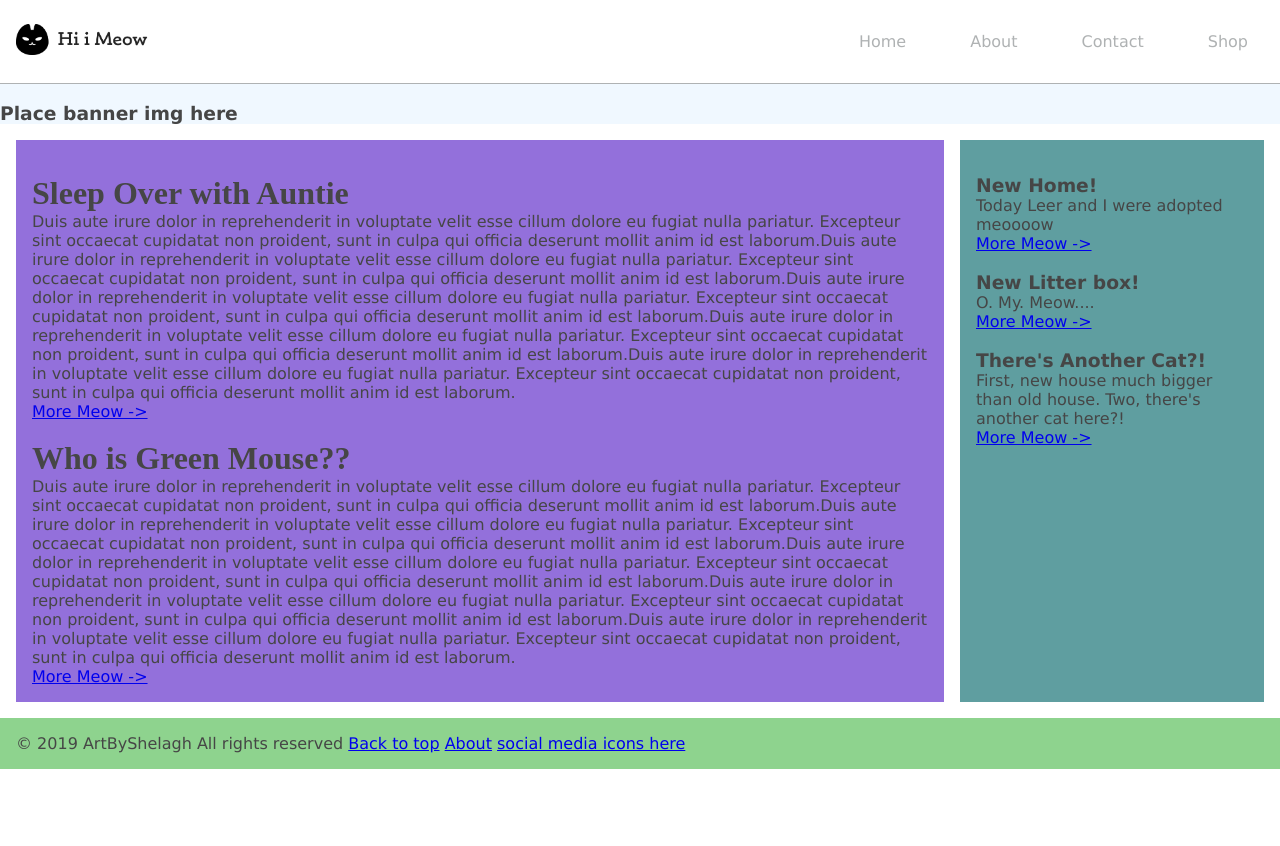
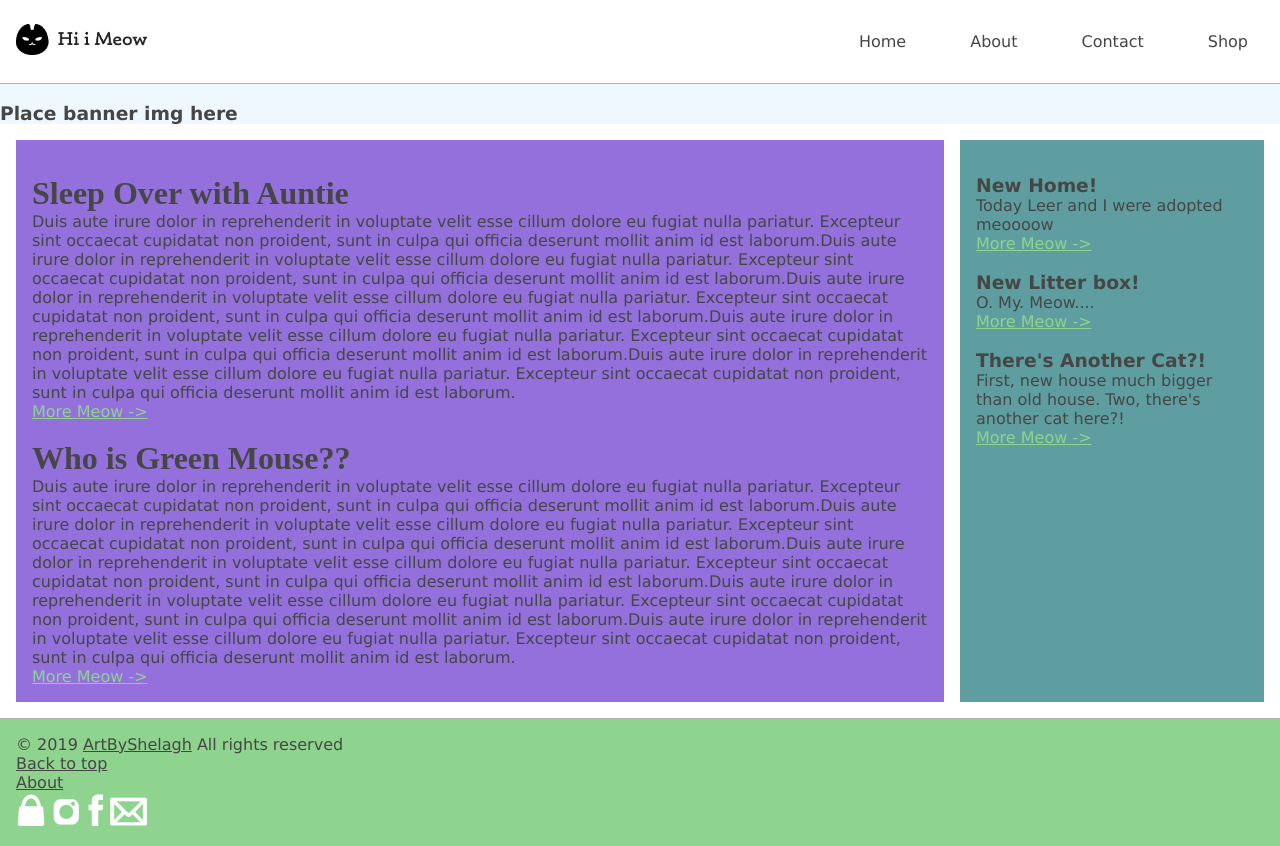
Before and after one commit to hoshinokachi264/INST728_FinalProject, a plain HTML site: page index.html in a window 1280 px wide. Before the commit the page ends 800 px from the top, so only its background shows below. Drawn offline with Linux system fonts and the light colour scheme.

Commit message:
move social media icons to bottom right.

```diff
--- a/index.html
+++ b/index.html
@@ -114,12 +114,19 @@
 
     <!-- Footer -->
 
-    <footer class="footer">
-        <div class="footer-content">
-            <span class="copyright">© 2019 ArtByShelagh All rights reserved</span>
-            <a href="#" class="footer-link1">Back to top</a>
-            <a href="#" class="footer-link">About</a>
-            <a href="#" class="social-link">social media icons here</a>
+    <footer>
+        <div class="footer_container">
+            <span>
+                <p class="copyright">© 2019 <a href="#">ArtByShelagh</a> All rights reserved</p>
+                <p><a href="#" class="footer-link1">Back to top</a></p>
+                <a href="#" class="footer-link">About</a>
+            </span>
+        </div>
+        <div class="sm_icons">
+            <a href="#"><img src="./resources/imgs/shopping.png" class="shop_icon"></a>
+            <a href="#"><img src="./resources/imgs/instagram.png" class="instagram_icon"></a>
+            <a href="#"><img src="./resources/imgs/facebook.png" class="facebook_icon"></a>
+            <a href="#"><img src="./resources/imgs/email.png" class="contact_icon"></a>
         </div>
     </footer>
 </body></html>
--- a/resources/css/styles.css
+++ b/resources/css/styles.css
@@ -4,6 +4,15 @@ h1 {
 
 body {
     font-family: verdana, helvetica, arial, sans-serif;
+    color: #464646;
+}
+a:hover {
+    text-decoration: none;
+}
+a:link {
+    color: #8ed38e;
+}
+a:visited {
     color: #464646;
 }
 
@@ -29,25 +38,26 @@ body {
 .nav a:link {
     text-decoration: none;
     padding: 2rem;
-    color: #afb2b3;
-}
-
-.nav a:hover {
-    background-color: #8ed38e;
-
-}
-
-.nav a:active {}
-
-a:visited {
     color: #464646;
 }
 
+.nav a:active {
+    background-color: #fae475;
+}
+.nav a:hover {
+    background-color: #8ed38e;
+}
 .nav {
     display: flex;
     list-style: none;
     top: 0;
     width: 100%;
+}
+
+/* Banner */
+
+.banner {
+    background-color: aliceblue;
 }
 
 /* Main Content */
@@ -64,9 +74,6 @@ a:visited {
     padding: 1em;
 }
 
-.banner {
-    background-color: aliceblue;
-}
 
 /* Side Bar */
 
@@ -81,7 +88,21 @@ a:visited {
 /* Footer */
 
 footer {
+    border-top: 1px solid #afb2b3;
     background-color: #8ed38e;
-    height: auto;
     padding: 1em;
 }
+.footer_container {
+
+    display: flex;
+}
+.footer_container a:link {
+    color: #464646;
+}
+.sm_icons {
+
+    margin-right: auto;
+}
+.shop_icon {
+    width: ;
+}
```
Also changed, not shown: resources/imgs/email.png (added), resources/imgs/facebook.png (added), resources/imgs/ins.png (added), resources/imgs/instagram.png (added), resources/imgs/shopping.png (added), 4 other files.
